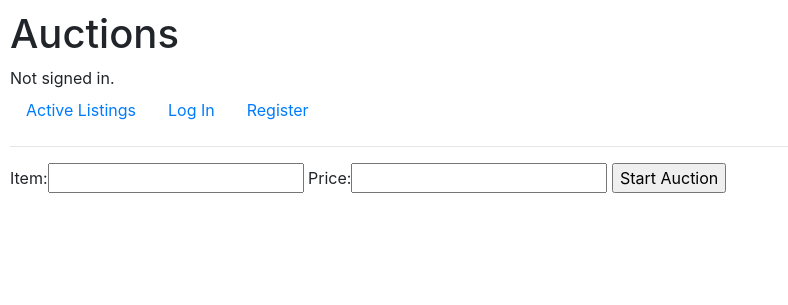
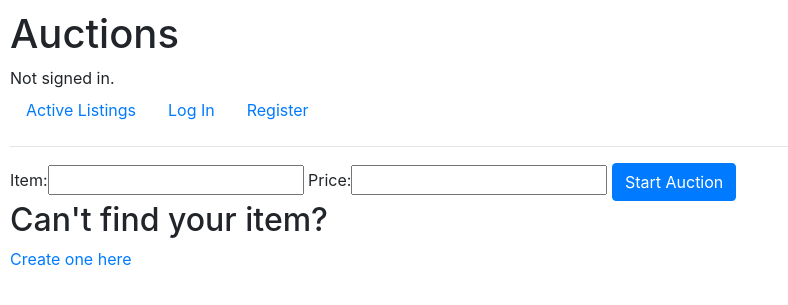
Before and after one commit to AutoAFK/cs50-auction, a Django app: page /auction/create in a window 1280 px wide. Shown: the top 305 px of the page, without its empty margins (0-788 px from the left). Run offline with Django 3.2, Linux system fonts and the light colour scheme; data comes from the database, SQL or seed files in the repository; both versions use the stored data as it was after the commit; some libraries are stand-ins or nearby versions.

Commit message:
Change of Tasks + Directories and added an option to create new item

```diff
--- a/auctions/auction.py
+++ b/auctions/auction.py
@@ -10,3 +10,8 @@ class CreateAuctionForm(forms.Form):
         label="Item:", widget=forms.TextInput(attrs={"list": "items-list"})
     )
     price = forms.DecimalField(max_digits=6, decimal_places=2)
+
+
+class CreateItemForm(forms.Form):
+    name = forms.CharField(label="Name:", max_length=30)
+    description = forms.CharField(label="Description:", max_length=120)
--- a/auctions/templates/auctions/create.html
+++ b/auctions/templates/auctions/auction/create.html
@@ -3,12 +3,15 @@
 {% block body %}
   <form action="{% url 'auction_create' %}" method="post">
     {% csrf_token %}
-    {{ form }}
+    {{ new_auction_form }}
     <datalist id="items-list">
       {% for item in items_list %}
         <option value="{{ item.name }}" />
       {% endfor %}
     </datalist>
-    <input type="submit" value="Start Auction" />
+    <input type="submit" value="Start Auction" class="btn btn-primary" />
   </form>
+
+  <h2>Can't find your item?</h2>
+  <a href="{% url 'item_create' %}">Create one here</a>
 {% endblock %}
--- a/auctions/urls.py
+++ b/auctions/urls.py
@@ -15,5 +15,6 @@ urlpatterns = [
         views.add_to_watchlist,
         name="add_to_watchlist",
     ),
+    path("item/create", views.item_create, name="item_create"),
     path("user", views.user_page, name="user_page"),
 ]
--- a/auctions/views.py
+++ b/auctions/views.py
@@ -5,7 +5,7 @@ from django.shortcuts import render
 from django.urls import reverse
 
 from .models import User, Auction, Bid, Comment, Item, WatchList
-from .auction import PlaceBidForm, CreateAuctionForm
+from .auction import PlaceBidForm, CreateAuctionForm, CreateItemForm
 
 
 def index(request):
@@ -30,7 +30,7 @@ def auction_item(request, auction_id):
 
     return render(
         request,
-        "auctions/auction.html",
+        "auctions/auction/auction.html",
         {
             "auction": Auction.objects.get(id=auction_id),
             "current_bid": current_bid,
@@ -44,32 +44,62 @@ def auction_create(request):
     items_list = Item.objects.all()
     if request.method == "POST":
         user = request.user
-        form = CreateAuctionForm(request.POST)
-        if form.is_valid():
-            item = form.cleaned_data["item"]
+        new_auction_form = CreateAuctionForm(request.POST)
+        if new_auction_form.is_valid():
+            item = new_auction_form.cleaned_data["item"]
             if Item.objects.filter(name=item).exists():
                 item = Item.objects.get(name=item)
-            price = form.cleaned_data["price"]
+            price = new_auction_form.cleaned_data["price"]
             auction = Auction(user=user, item=item, price=price)
             auction.save()
             return HttpResponseRedirect(reverse("auction_item", args=[auction.id]))
         return render(
             request,
-            "auctions/create.html",
+            "auctions/auction/create.html",
             {
-                "form": form,
+                "new_auction_form": new_auction_form,
                 "items_list": items_list,
             },
         )
     else:
-        form = CreateAuctionForm()
+        new_auction_form = CreateAuctionForm()
         return render(
             request,
-            "auctions/create.html",
+            "auctions/auction/create.html",
             {
-                "form": form,
+                "new_auction_form": new_auction_form,
                 "items_list": items_list,
             },
+        )
+
+
+def item_create(request):
+    if request.method == "POST":
+        new_item_form = CreateItemForm(request.POST)
+        if new_item_form.is_valid():
+            item_name = new_item_form.cleaned_data["name"]
+            if Item.objects.filter(name=item_name).exists():
+                return render(
+                    request,
+                    "auctions/item/create.html",
+                    {"new_item_form": new_item_form, "error": "Item already exists."},
+                )
+            description = new_item_form.cleaned_data["description"]
+            item = Item(name=item_name, description=description)
+            item.save()
+            return HttpResponseRedirect(reverse("auction_create"))
+        else:
+            return render(
+                request,
+                "auctions/item/create.html",
+                {"new_item_form": new_item_form},
+            )
+    else:
+        new_item_form = CreateItemForm()
+        return render(
+            request,
+            "auctions/item/create.html",
+            {"new_item_form": new_item_form},
         )
 
 
```
Also changed, not shown: auctions/templates/auctions/auction/auction.html (renamed from auctions/templates/auctions/auction.html, +12 -10 lines), auctions/templates/auctions/index.html (+7 -3 lines), auctions/templates/auctions/item/create.html (added, +12 -0 lines), README.md, db.sqlite3.
